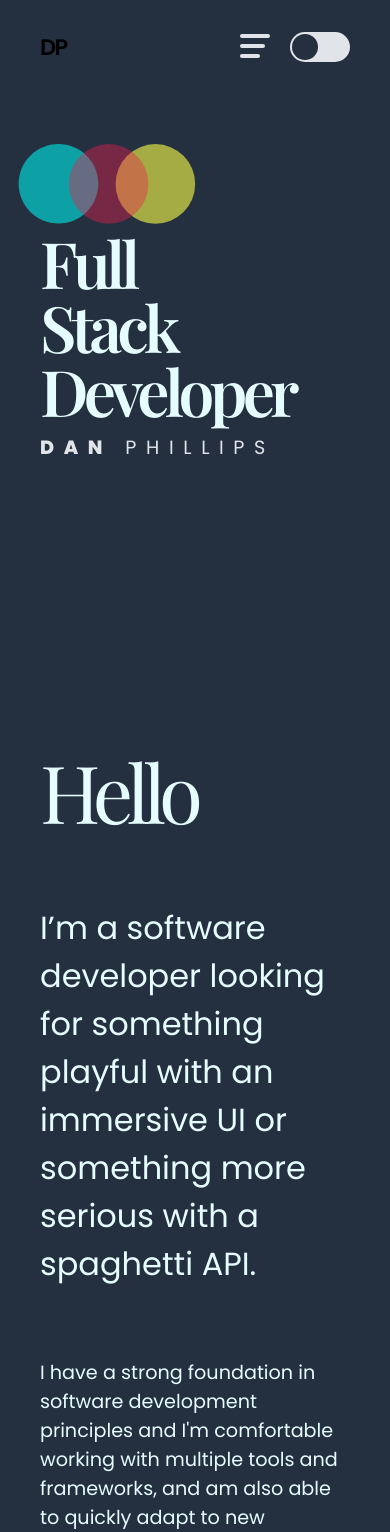
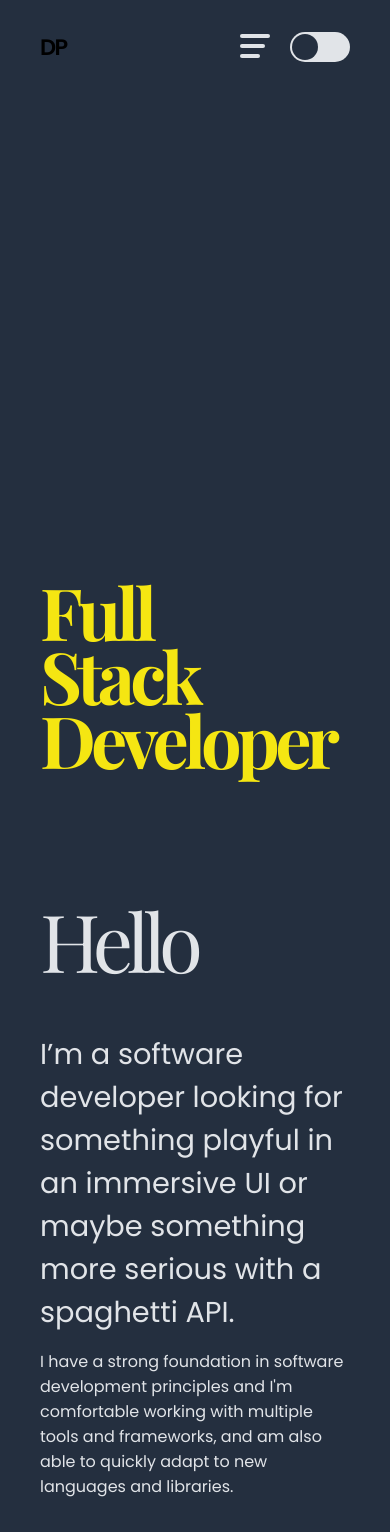
Before and after one commit to dan77uk/portfolio, a Next.js app: page / in a window 390 px wide. Shown: the top 1532 px of the page. Built offline with nearby package versions, Linux system fonts and the light colour scheme; a web font is replaced by a local one.

Commit message:
style: altered Hero component styling

```diff
--- a/components/About.jsx
+++ b/components/About.jsx
@@ -14,8 +14,8 @@ export default function About() {
       <section className={styles.column_container}>
         <section className={styles.left_column}>
           <h3>
-            I’m a software developer looking for something playful with an
-            immersive UI or something more serious with a spaghetti API.
+            I’m a software developer looking for something playful in an
+            immersive UI or maybe something more serious with a spaghetti API.
           </h3>
           <p>
             I have a strong foundation in software development principles and
--- a/components/Hero.jsx
+++ b/components/Hero.jsx
@@ -11,7 +11,7 @@ export default function Hero() {
   return (
     <section className={`${styles.hero_section} ${themeStyle}`}>
       {/* {elementVisible ? <Nav highlight="highlight" /> : <Nav />} */}
-      <div className={styles.circle_container}>
+      {/* <div className={styles.circle_container}>
         <div className={`${styles.red}`}>
           <svg
             width="137"
@@ -60,16 +60,16 @@ export default function Hero() {
             />
           </svg>
         </div>
-      </div>
+      </div> */}
 
       <h1>
         <span className={styles.title_full}>Full </span>
         <span className={styles.title_stack}>Stack </span>
         <span className={styles.title_developer}>Developer</span>
       </h1>
-      <h2>
+      {/* <h2>
         DAN <span>PHILLIPS</span>
-      </h2>
+      </h2> */}
     </section>
   );
 }
--- a/components/about.module.css
+++ b/components/about.module.css
@@ -63,6 +63,32 @@
     grid-template-columns: 1.5fr 1fr;
     gap: 60px;
   }
+
+  .about_section h2 {
+    margin-bottom: 40px;
+  }
+
+  .left_column h3 {
+    font-size: 1.8rem;
+    margin: 0 0 0px 0;
+  }
+
+  .left_column p {
+    font-size: 1rem;
+    margin: 15px 0;
+  }
+
+  .right_column {
+    gap: 30px;
+  }
+
+  .right_column h4 {
+    font-size: 1.5rem;
+  }
+
+  .right_column p {
+    margin: 10px 0;
+  }
 }
 
 @media (max-width: 720px) {
@@ -71,3 +97,9 @@
     gap: 50px;
   }
 }
+
+@media (max-width: 480px) {
+}
+
+@media (max-width: 360px) {
+}
--- a/components/hero.module.css
+++ b/components/hero.module.css
@@ -1,14 +1,20 @@
 .hero_section {
-  padding: 50px 40px 200px 40px;
+  padding: 40px 40px;
   display: flex;
   flex-direction: column;
+  justify-content: flex-end;
+  height: 85vh;
 }
 
 .hero_section h1 {
   font-family: "Playfair Display", serif;
-  font-size: 6rem;
+  font-size: 11rem;
   letter-spacing: -0.3rem;
-  font-weight: 600;
+  line-height: 9rem;
+  /* font-weight: 200; */
+}
+.hero_section h1 span {
+  display: block;
 }
 
 .hero_section h2 {
@@ -24,6 +30,11 @@
 
 .circle_container {
   display: flex;
+  padding: 40px;
+}
+
+.circle_container div {
+  position: absolute;
 }
 
 .circle_container svg {
@@ -32,63 +43,64 @@
 
 .red {
   fill-opacity: 0.4;
-  position: absolute;
+  margin-left: 0;
 }
 
 .green {
-  margin-left: -50px;
   fill-opacity: 0.7;
+  margin-left: 40px;
 }
 
 .yellow {
-  margin-left: -40px;
   fill-opacity: 0.6;
+  margin-left: 100px;
 }
 
-@media (max-width: 920px) {
+@media (max-width: 960px) {
   .hero_section h1 {
-    font-size: 5rem;
-    letter-spacing: -0.3rem;
+    font-size: 10rem;
+    line-height: 8.5rem;
   }
 }
 
-@media (max-width: 760px) {
+@media (max-width: 840px) {
   .hero_section h1 {
-    font-size: 4rem;
-    letter-spacing: -0.3rem;
+    font-size: 9rem;
+    line-height: 8rem;
   }
+}
 
-  .hero_section h2 {
-    margin-top: -5px;
+@media (max-width: 720px) {
+  .hero_section h1 {
+    font-size: 7rem;
+    line-height: 6.5rem;
   }
 }
 
 @media (max-width: 600px) {
-  .hero_section h1 span {
-    display: block;
+  .hero_section h1 {
     font-size: 6rem;
-    line-height: 1;
-  }
-
-  .hero_section h2 {
-    margin-top: 10px;
+    line-height: 5.5rem;
   }
 }
 
-@media (max-width: 490px) {
-  .hero_section h1 span {
+@media (max-width: 480px) {
+  .hero_section h1 {
     font-size: 5rem;
+    line-height: 4.5rem;
   }
 }
 
-@media (max-width: 410px) {
-  .hero_section h1 span {
-    font-size: 4rem;
+@media (max-width: 420px) {
+  .hero_section h1 {
+    font-size: 4.5rem;
+    line-height: 4rem;
   }
 }
 
-@media (max-width: 320px) {
-  .hero_section {
-    padding: 50px 20px;
+@media (max-width: 380px) {
+  .hero_section h1 {
+    font-size: 4rem;
+    line-height: 3.5rem;
   }
 }
--- a/styles/globals.css
+++ b/styles/globals.css
@@ -136,9 +136,12 @@ main {
 }
 
 /* --- Hero Text Colors --- */
-.dark_colorway h1,
+.dark_colorway h1 {
+  color: #f5e612;
+}
+
 .dark_about_colorway {
-  color: rgb(230, 253, 255);
+  color: var(--lightBackground);
 }
 
 .dark_colorway h2 {
```
